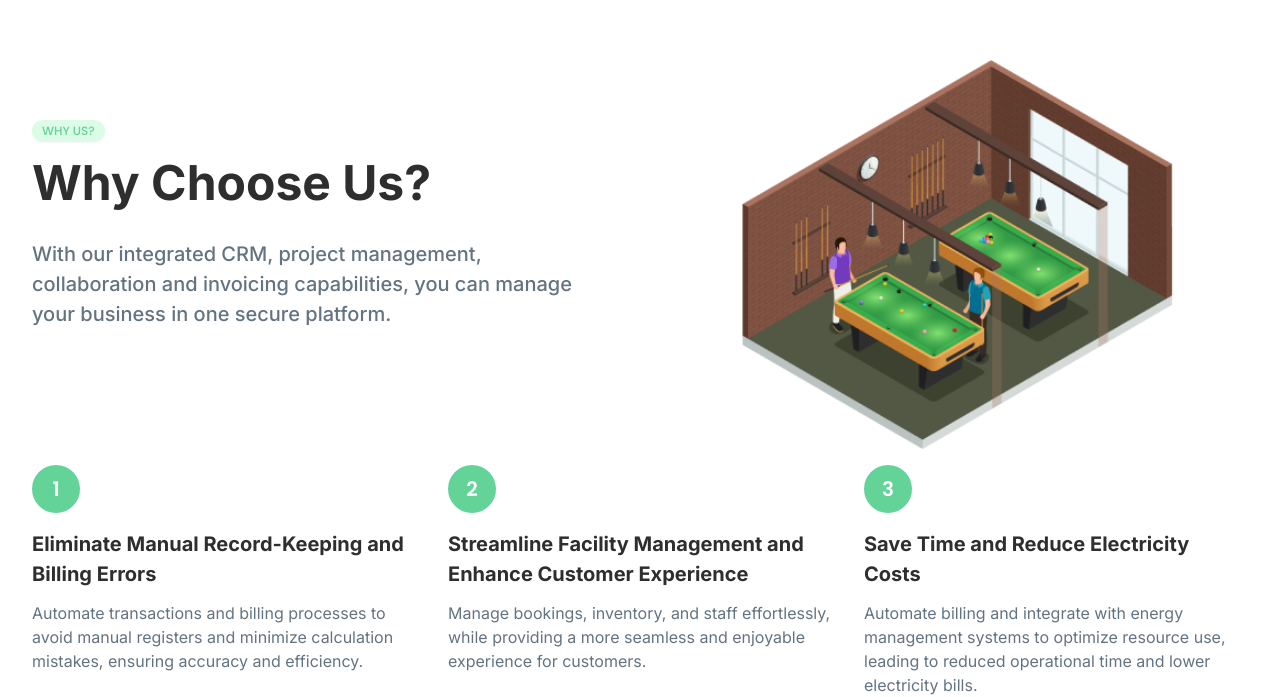
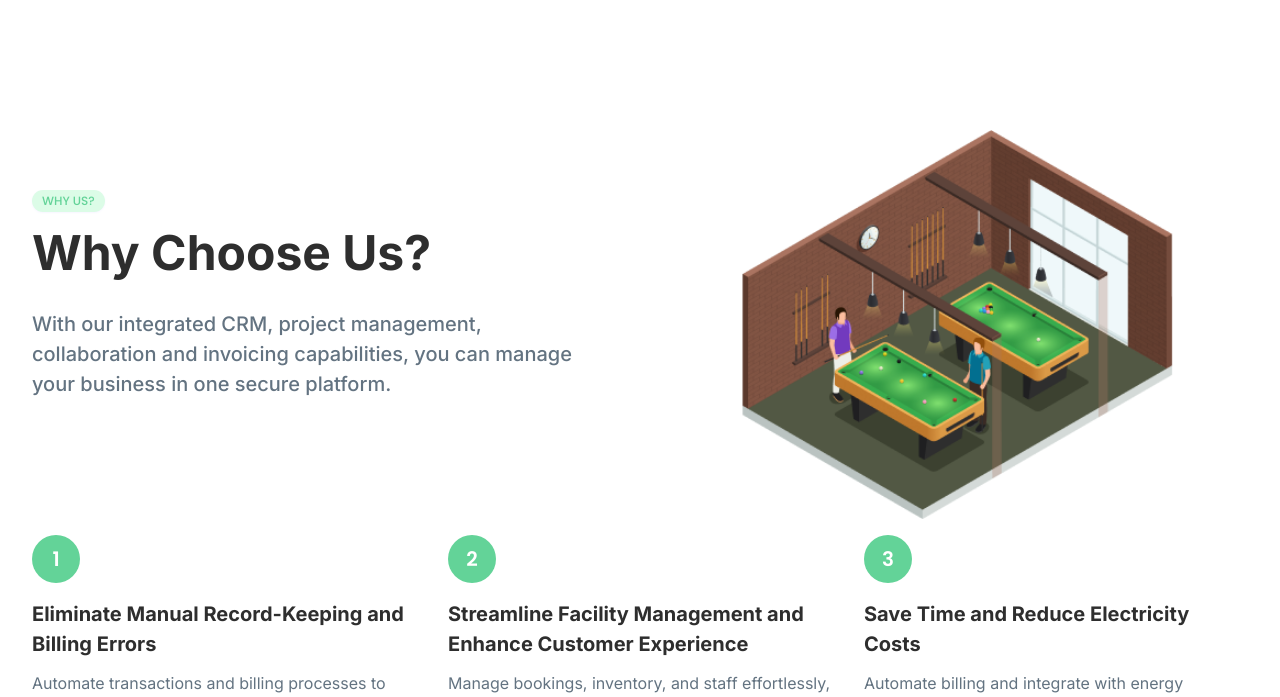
Before and after one commit to vikramkumartejani/snooker-web, a Next.js app: page / in a window 1280 px wide. Shown: the part 791-1488 px from the top of the page. Built offline with nearby package versions, Linux system fonts and the light colour scheme.

Commit message:
changes-done

```diff
--- a/app/components/Hero.js
+++ b/app/components/Hero.js
@@ -5,7 +5,7 @@ export default function Hero() {
   return (
     <div
       id="home"
-      className="relative min-h-screen pt-16 pb-[60px] md:pb-[70px]  dark:bg-black"
+      className="relative min-h-screen pt-16 dark:bg-black"
     >
       <div className="ps-4 sm:ps-6 pe-4 sm:pe-6 lg:pe-0 lg:ps-8 xl:pe-8">
         <div className="max-w-[1280px] mx-auto pt-[50px] pb-8 relative">
@@ -17,7 +17,7 @@ export default function Hero() {
               >
                 SNOOKER CLUBS
               </span>
-              <h1 className="text-[24px] sm:text-[42px] md:text-[48px] lg:text-[50px] xl:text-[62px] leading-[30px] md:leading-[45px] lg:leading-[60px] xl:leading-[72px] md:leading-[58px] font-bold text-blackish dark:text-white mb-[15.64px] md:mb-[18px] tracking-[-2%]">
+              <h1 className="text-[24px] sm:text-[42px] md:text-[48px] lg:text-[50px] xl:text-[62px] leading-[30px]  lg:leading-[60px] xl:leading-[72px] md:leading-[58px] font-bold text-blackish dark:text-white mb-[15.64px] md:mb-[18px] tracking-[-2%]">
                 Lorem ipsum lorem dolor sit amet.
               </h1>
               <p className="text-grayish dark:text-white/90 text-[14px] md:text-[18px] lg:text-[20px] font-[500] mb-[17px] md:mb-[30px] lg:mb-[49px]">
--- a/app/components/WhyChooseUs.js
+++ b/app/components/WhyChooseUs.js
@@ -37,7 +37,7 @@ export default function WhyChooseUs() {
   return (
     <section
       id="why-choose-us"
-      className="px-4 sm:px-6 lg:px-8 pb-[60px] md:pb-[70px] pt-[40px] text-white dark:bg-black dark:border-t border-white/20"
+      className="px-4 sm:px-6 lg:px-8 pb-[60px] md:pb-[70px] pt-[60px] md:pt-[110px] text-white dark:bg-black dark:border-t border-white/20"
     >
       <div className="max-w-[1280px] mx-auto">
         <div className="flex flex-col-reverse md:flex-row gap-[16px] lg:gap-[63px] items-center lg:mb-[16px] mb-[32px]">
```
